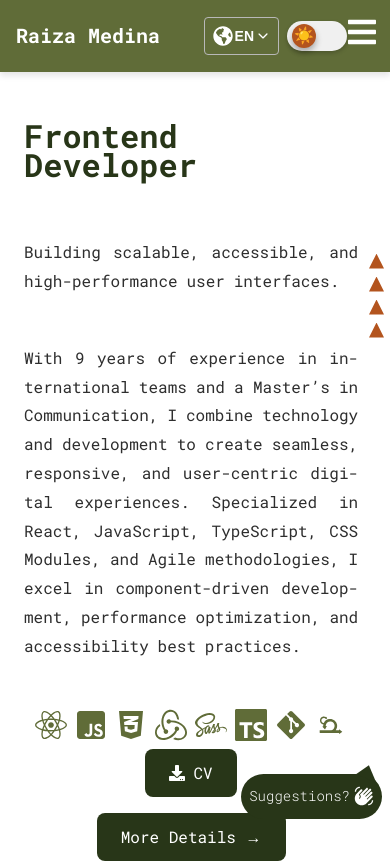
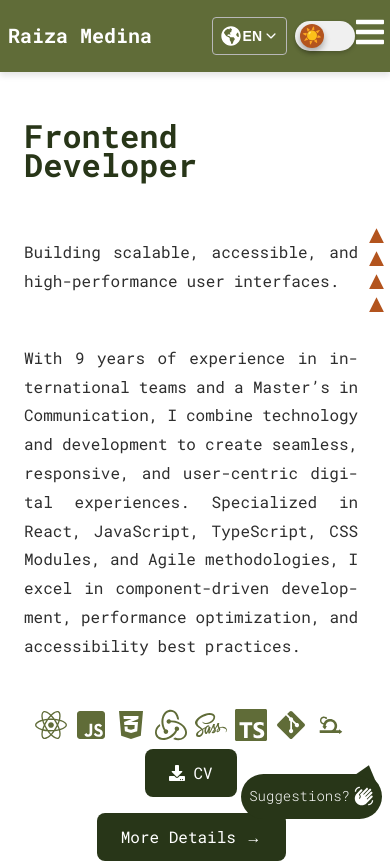
Before and after one commit to raimedina/portfolio, a React (Create React App) app: page /en in a window 390 px wide. Shown: the top 863 px of the page. Built offline with nearby package versions, Linux system fonts and the light colour scheme.

Commit message:
improve header and pyramid

```diff
--- a/src/components/Card/ResponsiveCard.module.css
+++ b/src/components/Card/ResponsiveCard.module.css
@@ -6,7 +6,6 @@
   align-items: center;
   border: var(--border-width-medium) solid var(--primary-color);
   border-radius: var(--border-radius-medium);
-  overflow: hidden;
   box-shadow: var(--shadow-medium);
   transition: transform var(--animation-speed-normal), box-shadow var(--animation-speed-normal);
   width: 100%;
--- a/src/components/Layout/Header/Header.module.css
+++ b/src/components/Layout/Header/Header.module.css
@@ -4,7 +4,7 @@
   display: var(--display-flex);
   justify-content: space-between;
   align-items: center;
-  padding: var(--spacing-small) var(--spacing-medium);
+  padding: var(--spacing-small);
   background-color: var(--primary-color);
   color: var(--text-color);
   position: sticky;
--- a/src/features/PyramidProgress/PyramidProgress.jsx
+++ b/src/features/PyramidProgress/PyramidProgress.jsx
@@ -12,7 +12,7 @@ const PyramidProgress = () => {
       setCurrentStep(progress);
     };
 
-    handleScroll(); // 🔹 Garante que a pirâmide apareça imediatamente ao carregar
+    handleScroll();
     window.addEventListener("scroll", handleScroll);
 
     return () => window.removeEventListener("scroll", handleScroll);
--- a/src/features/PyramidProgress/PyramidProgress.module.css
+++ b/src/features/PyramidProgress/PyramidProgress.module.css
@@ -35,7 +35,7 @@
   }
 
   .pyramidContainer {
-    bottom: 60%;
+    bottom: 63%;
     top: auto;
     transform: none;
     right: 6px;
--- a/src/styles/index.module.css
+++ b/src/styles/index.module.css
@@ -6,7 +6,7 @@ body, html {
   box-sizing: border-box;
   height: 100%;
   line-height: var(--line-height-large);
-
+  -webkit-text-size-adjust: 100%;
 }
 
 
```
